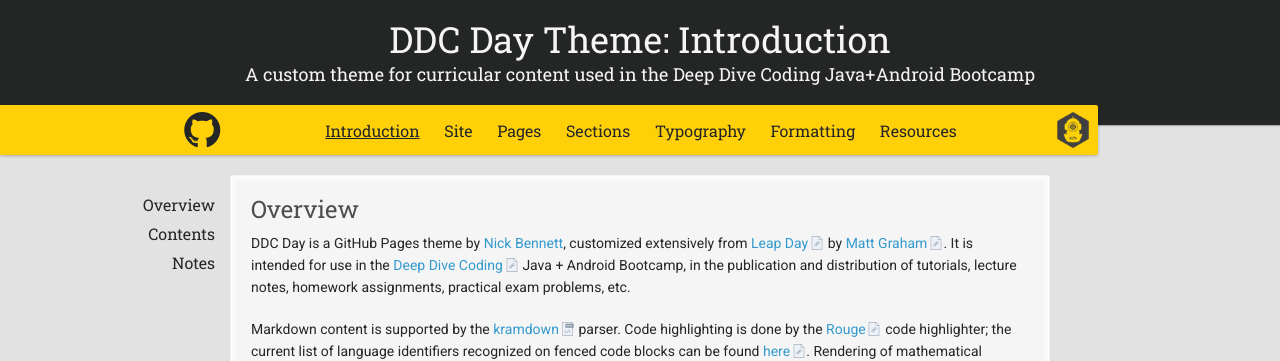
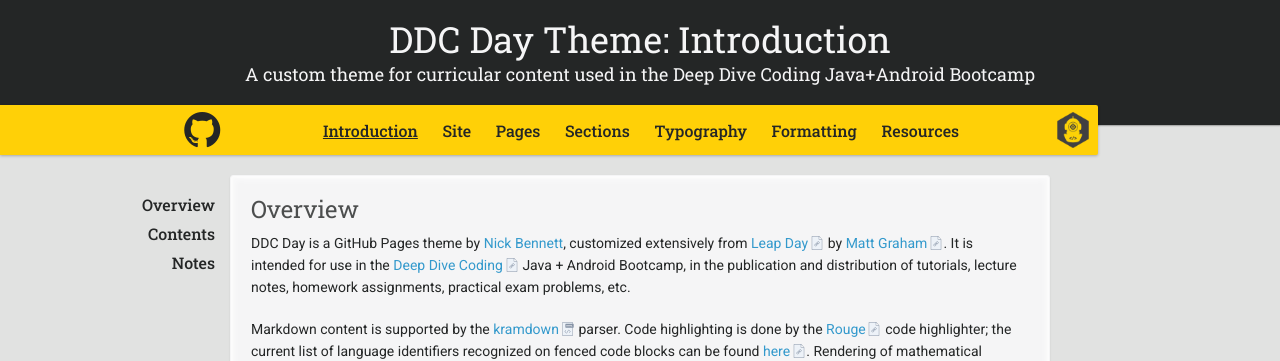
Before and after one commit to ddc-java/ddc-day, a Jekyll site: the page built from index.md, in a window 1280 px wide. Shown: the top 361 px of the page. Built offline with Jekyll 4.4.1, drawn with Linux system fonts in a browser that asks for light colours; nearby versions of some CDN libraries; our own code applies the rules of GitHub Pages for plain Markdown files; formulas are drawn with MathJax 3.

Commit message:
Slightly heavier navigator links

```diff
--- a/_sass/ddc-day.scss
+++ b/_sass/ddc-day.scss
@@ -95,16 +95,16 @@
 
 
 a {
-  color:#3399cc;
-  font-weight:400;
-  text-decoration:none;
+  color: #3399cc;
+  font-weight: 400;
+  text-decoration: none;
 }
 
 a small {
-  font-size:11px;
-  color:#666;
-  margin-top:-0.6em;
-  display:block;
+  font-size: 11px;
+  color: #666;
+  margin-top: -0.6em;
+  display: block;
 }
 
 %thumbnail {
@@ -499,7 +499,7 @@
         a {
 
           font-family: $heading-fonts;
-          font-weight: 400;
+          font-weight: 500;
           color: $base-dark-color;
 
           &:hover {
@@ -558,7 +558,7 @@
         a {
 
           font-family: $heading-fonts;
-          font-weight: 400;
+          font-weight: 500;
           color: $base-dark-color;
 
           &:hover {
--- a/_sass/fonts.scss
+++ b/_sass/fonts.scss
@@ -1,6 +1,4 @@
 @import url('https://fonts.googleapis.com/css2?family=Roboto+Slab:wght@100;200;300;400;500;600;700;800;900&display=swap');
-
-@import url('https://fonts.googleapis.com/css2?family=Lato:ital,wght@0,100;0,300;0,400;0,700;0,900;1,100;1,300;1,400;1,700;1,900&display=swap');
 
 @import url('https://fonts.googleapis.com/css2?family=Roboto:ital,wght@0,100;0,300;0,400;0,500;0,700;0,900;1,100;1,300;1,400;1,500;1,700;1,900&display=swap');
 
```
